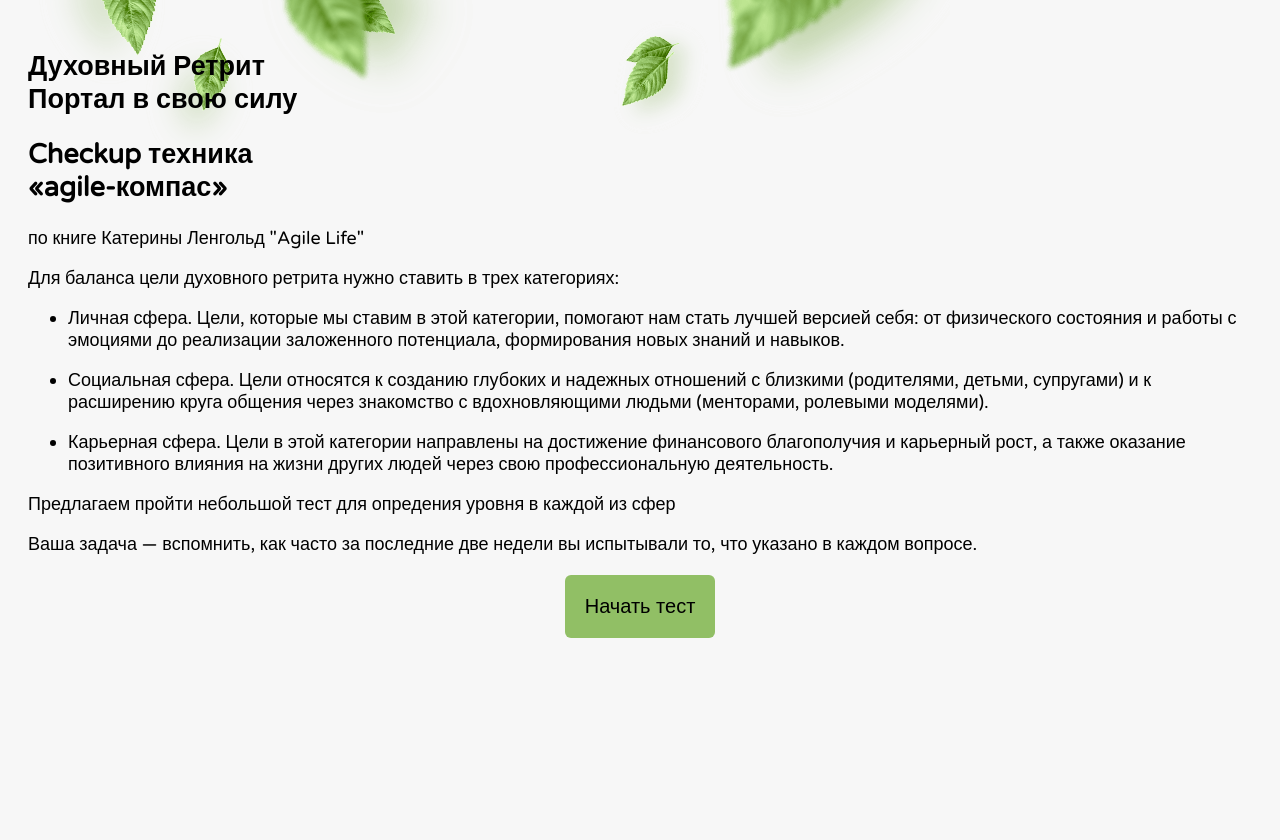
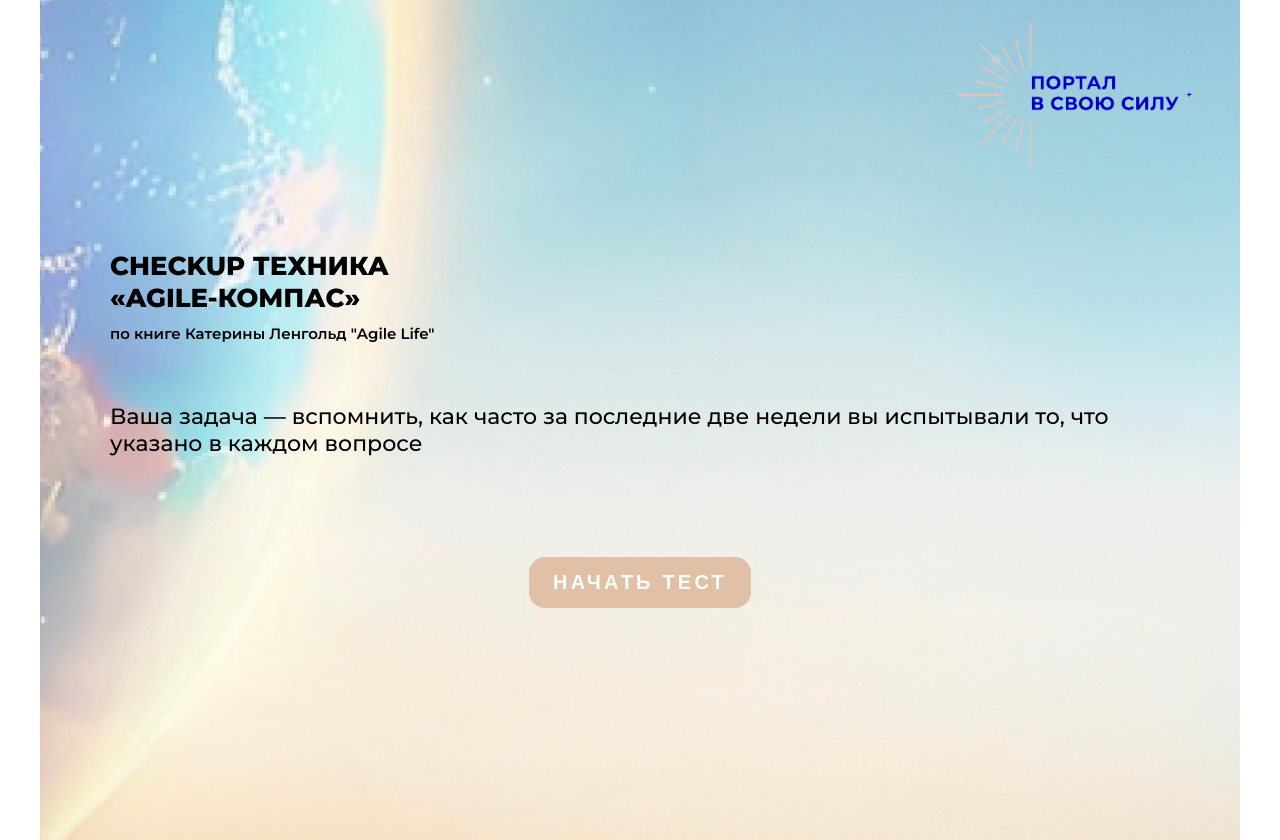
Before and after one commit to hsvietik/agile-test, a website: page index.html in a window 1280 px wide. Before the commit the page ends 800 px from the top, so only its background shows below. Drawn offline with Linux system fonts and the light colour scheme.

Commit message:
styles changed

```diff
--- a/index.html
+++ b/index.html
@@ -1,56 +1,34 @@
 <!DOCTYPE html>
-<html lang="en">
+<html lang="ru">
   <head>
     <meta charset="UTF-8" />
     <meta name="viewport" content="width=device-width, initial-scale=1.0" />
     <title>Situation Test</title>
+    <link rel="preconnect" href="https://fonts.googleapis.com" />
+    <link rel="preconnect" href="https://fonts.gstatic.com" crossorigin />
     <link
-      href="https://fonts.googleapis.com/css2?family=Roboto:wght@400;500;700;900&family=Varela+Round&display=swap"
+      href="https://fonts.googleapis.com/css2?family=Montserrat:ital,wght@0,100..900;1,100..900&display=swap"
       rel="stylesheet"
     />
     <link rel="stylesheet" href="./styles.css" />
   </head>
   <body>
+   <div class="container">
+    <header>
+      <img
+        class="header-logo"
+        src="./pictures/logo-06.png"
+        alt="Портал в свою силу"
+      />
+    </header>
     <main>
+      <div>
       <section id="greatings-section" class="greatings-section">
-        <h1>Духовный Ретрит <br />Портал в свою силу</h1>
-        <h2>Checkup техника <br />«agile-компас»</h2>
-        <p>по книге Катерины Ленгольд "Agile Life"</p>
-        <p>
-          Для баланса цели духовного ретрита нужно ставить в трех категориях:
-        </p>
-        <ul>
-          <li>
-            <p>
-              Личная сфера. Цели, которые мы ставим в этой категории, помогают
-              нам стать лучшей версией себя: от физического состояния и работы с
-              эмоциями до реализации заложенного потенциала, формирования новых
-              знаний и навыков.
-            </p>
-          </li>
-          <li>
-            <p>
-              Социальная сфера. Цели относятся к созданию глубоких и надежных
-              отношений с близкими (родителями, детьми, супругами) и к
-              расширению круга общения через знакомство с вдохновляющими людьми
-              (менторами, ролевыми моделями).
-            </p>
-          </li>
-          <li>
-            <p>
-              Карьерная сфера. Цели в этой категории направлены на достижение
-              финансового благополучия и карьерный рост, а также оказание
-              позитивного влияния на жизни других людей через свою
-              профессиональную деятельность.
-            </p>
-          </li>
-        </ul>
-        <p>
-          Предлагаем пройти небольшой тест для опредения уровня в каждой из сфер
-        </p>
-        <p>
+        <h3 class="hero-header">Checkup техника <br />«agile-компас»</h3>
+        <p class="hero-subheader">по книге Катерины Ленгольд "Agile Life"</p>
+        <p class="hero-description">
           Ваша задача — вспомнить, как часто за последние две недели вы
-          испытывали то, что указано в каждом вопросе.
+          испытывали то, что указано в каждом вопросе
         </p>
         <button id="start" type="button" class="start-button">
           Начать тест
@@ -58,8 +36,8 @@
       </section>
       <section id="question-section" class="question-section display-none">
         <form>
-          <h3 id="question">Question</h3>
-          <p>Как часто за последние две недели вы испытывали это?</p>
+          <h3 class="question-header" id="question">Question</h3>
+          <p class="question-text">Как часто за последние две недели вы испытывали это?</p>
 
           <div id="answersList" class="answer-list">
             <label for="never"
@@ -122,6 +100,8 @@
         </p>
       </section>
     </main>
+   </div>
+
     <script type="module" src="./js/index.js"></script>
     <!-- <script type="module" src="./js/data.js"></script> -->
   </body>
--- a/styles.css
+++ b/styles.css
@@ -1,48 +1,119 @@
 :root {
-  --color-green-light: #91bf65;
+  --button-color-hover: #dbb698;
   --background-color: #f7f7f7;
-  --color-green: #528d18;
+  --color-white: #fffdf9;
+  --button-color: #e0c0a7;
   --transition-duration: 250ms;
   --transition-timing-function: cubic-bezier(0.4, 0, 0.2, 1);
 }
 
 body {
-  font-family: "Varela Round", sans-serif;
-  font-size: 18px;
-  background: no-repeat url(./pictures/leaves.png);
+  font-family: "Montserrat", sans-serif;
+  font-size: 14px;
+  font-weight: 500;
+  padding: 0;
+  margin: 0;
+  height: 100vh;
+  width: 100vw;
+  /* background: no-repeat url(./pictures/leaves.png);
+  background-color: var(--background-color); */
+}
+p,
+h1,
+h2,
+h3 {
+  padding: 0;
+  margin: 0;
+}
+.container {
+  height: 100%;
+  width: 100%;
+  margin: 0px auto;
+  padding: 20px;
+  max-width: 428px;
+  background-image: url(./pictures/BG-05.jpg);
+  background-repeat: no-repeat;
+  background-size: cover;
   background-color: var(--background-color);
+}
+@media screen and (min-width: 768px) {
+  .container {
+    max-width: 768px;
+    background-image: no-repeat url(./pictures/BG-06.jpg);
+  }
+}
+@media screen and (min-width: 1200px) {
+  .container {
+    max-width: 1160px;
+    background-image: no-repeat url(./pictures/BG-07.jpg);
+  }
 }
 .display-none {
   display: none;
 }
+.header-logo {
+  display: block;
+  height: 150px;
+  margin-left: auto;
+}
 section {
-  margin: 50px 20px;
+  margin-top: 80px;
+  padding: 0px 50px;
+}
+.hero-header {
+  font-size: 26px;
+  font-weight: 800;
+  text-transform: uppercase;
+  margin-bottom: 10px;
+}
+.hero-subheader {
+  font-size: 15px;
+  font-weight: 600;
+  margin-bottom: 60px;
+}
+.hero-description {
+  font-size: 22px;
+  margin-bottom: 100px;
 }
 button {
-  padding: 20px;
-  background-color: var(--color-green-light);
-  border-radius: 6px;
+  padding: 14px 24px;
+  color: var(--color-white);
+  font-weight: 700;
+  background-color: var(--button-color);
+  border-radius: 16px;
   border: none;
+  text-transform: uppercase;
   font-size: 20px;
+  letter-spacing: 0.2rem;
 }
 button:hover {
-  background-color: var(--color-green);
+  background-color: var(--button-color-hover);
 }
 .start-button {
   display: block;
+
   margin: 20px auto 0px;
 }
 .start-button:hover,
 .start-button:hover:focus {
-  background-color: var(--color-green);
+  background-color: var(--button-color-hover);
 }
 form {
   display: flex;
   flex-direction: column;
   row-gap: 10px;
 }
+.question-header {
+  font-size: 22px;
+}
+.question-text {
+  font-size: 16px;
+  margin-bottom: 20px;
+}
 .answer-list {
   display: flex;
   flex-direction: column;
-  row-gap: 10px;
+  row-gap: 20px;
+  font-size: 20px;
+  margin-bottom: 40px;
 }
```
Also changed, not shown: pictures/BG-05.jpg (added), pictures/BG-06.jpg (added), pictures/BG-07.jpg (added), pictures/leaves.png (deleted), pictures/logo-06.png (added).
